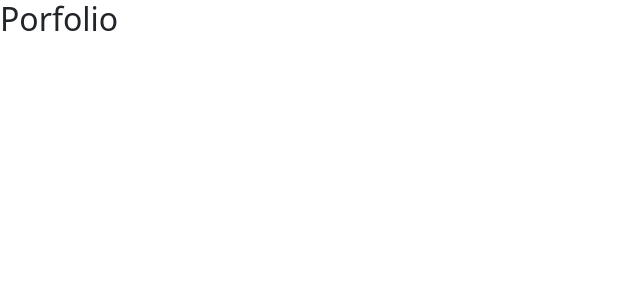
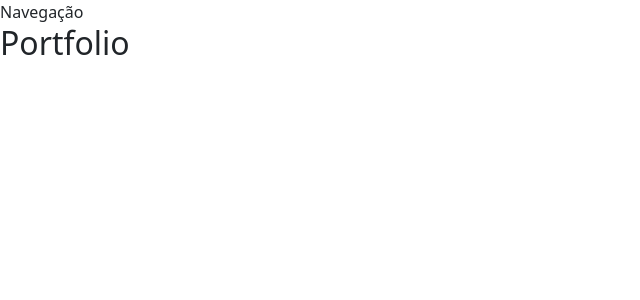
Before and after one commit to brendalima/brendalima.github.io, a React (Create React App) app: page / in a window 1280 px wide. Shown: the top 300 px of the page, without its empty margins (0-640 px from the left). Built offline with nearby package versions, Linux system fonts and the light colour scheme.

Commit message:
Structuring main page

```diff
--- a/src/App.js
+++ b/src/App.js
@@ -1,9 +1,10 @@
 import './App.css';
 import 'bootstrap/dist/css/bootstrap.min.css';
+import Home from './pages/Home';
 
 function App() {
   return (
-    <h2>Porfolio</h2>
+    <Home />
   );
 }
 
--- /dev/null
+++ b/src/components/Navbar.js
@@ -0,0 +1,11 @@
+import React from 'react';
+
+function Navbar() {
+  return (
+    <div>
+      Navegação
+    </div>
+  )
+}
+
+export default Navbar;
--- /dev/null
+++ b/src/pages/Home.js
@@ -0,0 +1,13 @@
+import React from 'react';
+import Navbar from '../components/Navbar';
+
+function Home() {
+  return (
+    <div>
+      <Navbar />
+      <h2>Portfolio</h2>
+    </div>
+  )
+}
+
+export default Home;
```
